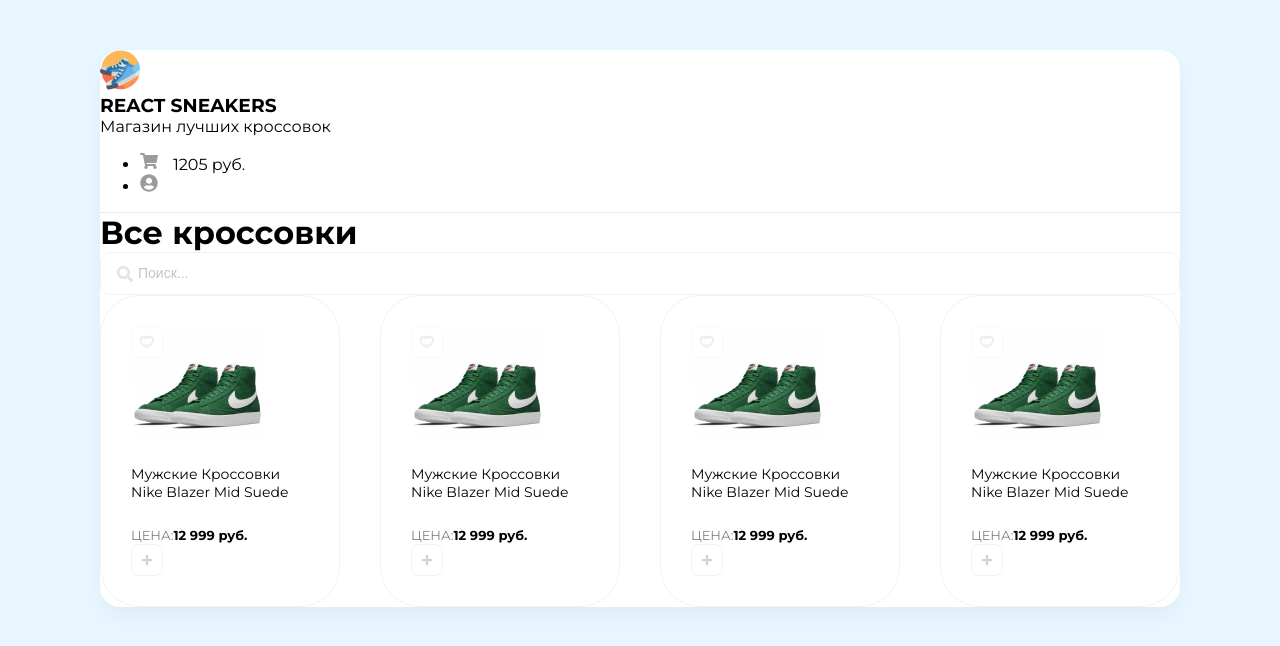
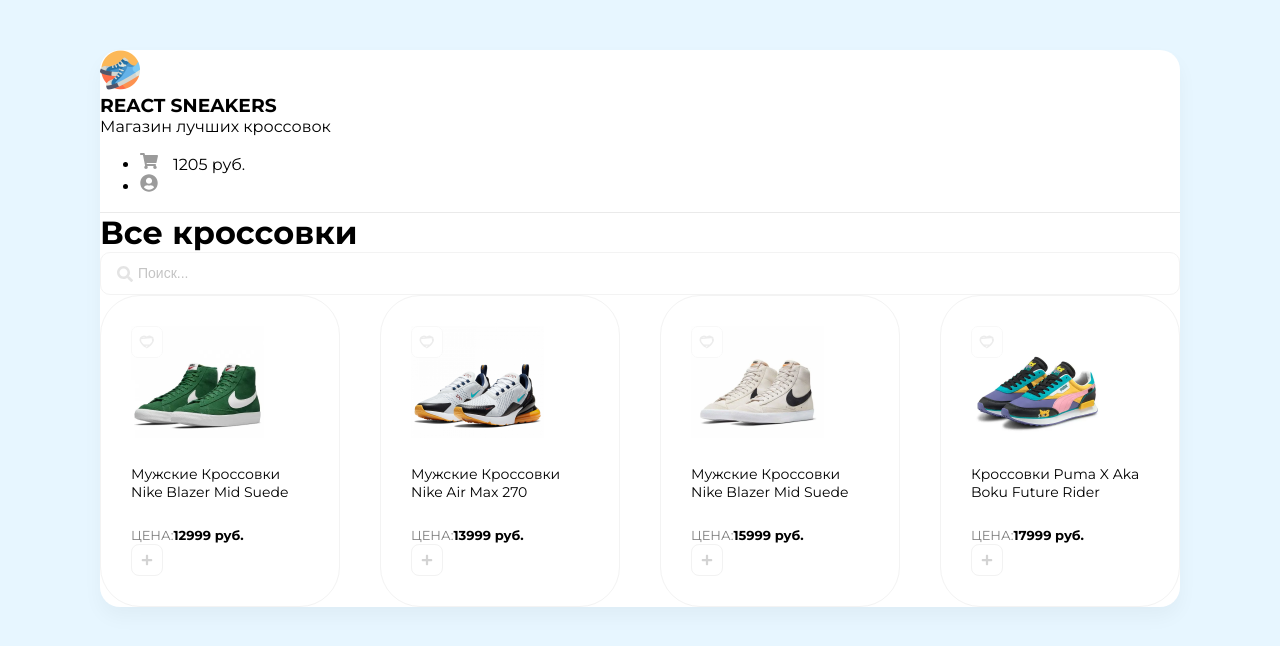
Before and after one commit to ELegek/sneakers-react, a React (Create React App) app: page / in a window 1280 px wide. Shown: the top 646 px of the page. Built offline with nearby package versions, Linux system fonts and the light colour scheme.

Commit message:
create css module

```diff
--- a/src/App.js
+++ b/src/App.js
@@ -3,6 +3,33 @@
 import Card from './components/Card';
 import Drawer from './components/Drawer';
 import Header from './components/Header';
+
+const arr = [
+	{
+		id: 1,
+		title: 'Мужские Кроссовки Nike Blazer Mid Suede',
+		price: 12999,
+		imageUrl: '/img/sneakers/sneakers-1.png',
+	},
+	{
+		id: 2,
+		title: 'Мужские Кроссовки Nike Air Max 270',
+		price: 13999,
+		imageUrl: '/img/sneakers/sneakers-2.png',
+	},
+	{
+		id: 3,
+		title: 'Мужские Кроссовки Nike Blazer Mid Suede',
+		price: 15999,
+		imageUrl: '/img/sneakers/sneakers-3.png',
+	},
+	{
+		id: 4,
+		title: 'Кроссовки Puma X Aka Boku Future Rider',
+		price: 17999,
+		imageUrl: '/img/sneakers/sneakers-4.png',
+	},
+];
 
 function App() {
 	return (
@@ -20,10 +47,9 @@
 				</div>
 
 				<div className='content-wrapper'>
-					<Card />
-					<Card />
-					<Card />
-					<Card />
+					{arr.map((obj) => (
+						<Card key={obj.id} title={obj.title} price={obj.price} imageUrl={obj.imageUrl} />
+					))}
 				</div>
 			</div>
 		</div>
--- /dev/null
+++ b/src/components/Card/Card.module.scss
@@ -0,0 +1,36 @@
+.card {
+	border: 1px solid #f3f3f3;
+	padding: 30px;
+	max-width: 220px;
+	border-radius: 40px;
+	position: relative;
+	transition: all 0.1s ease 0s;
+
+	@media (any-hover: hover) {
+		&:hover {
+			box-shadow: 0px 20px 30px rgba(0, 0, 0, 0.07);
+			transform: translate(0px, -5px);
+		}
+	}
+
+	.favorite {
+		position: absolute;
+		cursor: pointer;
+	}
+
+	h5 {
+		font-weight: 400;
+		font-size: 14px;
+	}
+	p {
+		margin: 0;
+	}
+	span {
+		font-size: 13px;
+		opacity: 0.5;
+		text-transform: uppercase;
+	}
+	b {
+		font-size: 13px;
+	}
+}
--- a/src/components/Card.js
+++ b/src/components/Card/index.js
@@ -1,18 +1,19 @@
 import React from 'react';
 import { FaPlus } from 'react-icons/fa';
+import styles from './Card.module.scss';
 
-function Card() {
+function Card(props) {
 	return (
-		<div className='card'>
-			<div className='favorite'>
+		<div className={styles.card}>
+			<div className={styles.favorite}>
 				<img src='/img/heart-unliked.svg' alt='Unliked' />
 			</div>
-			<img width={133} height={112} src='/img/sneakers/sneakers-1.png' alt='Sneakers' />
-			<h5>Мужские Кроссовки Nike Blazer Mid Suede</h5>
+			<img width={133} height={112} src={props.imageUrl} alt='Sneakers' />
+			<h5>{props.title}</h5>
 			<div className='d-flex justify-between align-center'>
 				<div className='d-flex flex-column '>
 					<span>Цена:</span>
-					<b>12 999 руб.</b>
+					<b>{props.price} руб.</b>
 				</div>
 				<button className='button'>
 					<FaPlus className='btnPlus' />
--- /dev/null
+++ b/src/components/Drawer/Drawer.module.scss
@@ -0,0 +1,150 @@
+.overlay {
+	position: absolute;
+	left: 0;
+	right: 0;
+	top: 0;
+	bottom: 0;
+	width: 100%;
+	height: 100%;
+	background-color: rgba(0, 0, 0, 0.5);
+	z-index: 10;
+	display: none;
+}
+.drawer {
+	position: absolute;
+	width: 420px;
+	height: 100%;
+	top: 0px;
+	right: 0;
+	z-index: 20;
+	padding: 20px;
+	display: flex;
+	flex-direction: column;
+	h2 {
+		margin: 0;
+	}
+
+	background: #ffffff;
+	box-shadow: -10px 4px 24px rgba(0, 0, 0, 0.1);
+}
+
+.drawerHeader {
+	margin-bottom: 20px;
+	display: flex;
+	align-items: center;
+	justify-content: space-between;
+}
+
+.items {
+	flex: 1;
+	overflow: auto;
+	margin-bottom: 40px;
+}
+
+.cartItem {
+	display: flex;
+	align-items: center;
+	justify-content: space-between;
+	gap: 20px;
+	background: #ffffff;
+	border: 1px solid #f3f3f3;
+	border-radius: 20px;
+	padding: 20px;
+
+	&:not(:last-child) {
+		margin-bottom: 20px;
+	}
+
+	img {
+		max-width: 70px;
+		display: block;
+	}
+
+	p {
+		font-size: 14px;
+		margin: 0;
+	}
+
+	b {
+		font-size: 14px;
+	}
+}
+
+.btnRemove {
+	display: flex;
+	align-items: center;
+	justify-content: center;
+	width: 32px;
+	height: 28px;
+	border: 1px solid #dbdbdb;
+	border-radius: 8px;
+	background-color: #fff;
+	cursor: pointer;
+	transition: all 0.3s ease 0s;
+	.remove-icon {
+		font-size: 14px;
+		color: #dbdbdb;
+	}
+
+	@media (any-hover: hover) {
+		&:hover {
+			opacity: 0.5;
+		}
+	}
+}
+
+.greenBtn {
+	display: flex;
+	align-items: center;
+	justify-content: center;
+	gap: 10px;
+	cursor: pointer;
+	background: #9dd558;
+	border-radius: 18px;
+	text-align: center;
+	width: 100%;
+	padding: 18px 0px;
+	font-size: 16px;
+	color: #fff;
+	border: none;
+	transition: all 0.2s ease 0s;
+
+	@media (any-hover: hover) {
+		&:hover {
+			background: lighten(#9dd558, 5%);
+
+			.arrowRight-icon {
+				transform: translate(10px, 0px);
+			}
+		}
+	}
+
+	&:active {
+		background: darken(#9dd558, 5%);
+	}
+
+	.arrowRight-icon {
+		transition: all 0.2s ease-in-out 0s;
+	}
+}
+
+.cartTotalBlock {
+	li {
+		display: flex;
+		align-items: flex-end;
+		margin-bottom: 20px;
+	}
+}
+
+.cartBotom {
+	display: flex;
+	gap: 7px;
+
+	div {
+		flex: 1;
+		height: 1px;
+		border-bottom: 1px dashed #dfdfdf;
+		position: relative;
+		top: -4px;
+	}
+}
--- a/src/components/Drawer.js
+++ b/src/components/Drawer/index.js
@@ -1,19 +1,20 @@
 import React from 'react';
 import { FaTimes, FaArrowRight } from 'react-icons/fa';
+import styles from './Drawer.module.scss';
 
 function Drawer() {
 	return (
-		<div className='overlay'>
-			<div className='drawer'>
-				<div className='drawerHeader'>
+		<div className={styles.overlay}>
+			<div className={styles.drawer}>
+				<div className={styles.drawerHeader}>
 					<h2>Корзина</h2>
-					<button className='btn-remove'>
+					<button className={styles.btnRemove}>
 						<FaTimes className='remove-icon' />
 					</button>
 				</div>
 
-				<div className='items'>
-					<div className='cartItem'>
+				<div className={styles.items}>
+					<div className={styles.cartItem}>
 						<div>
 							<img src='/img/sneakers/sneakers-1.png' alt='' />
 						</div>
@@ -22,25 +23,25 @@
 							<p>Мужские Кроссовки Nike Air Max 270</p>
 							<b>12 999 руб.</b>
 						</div>
-						<button className='btn-remove'>
+						<button className={styles.btnRemove}>
 							<FaTimes className='remove-icon' />
 						</button>
 					</div>
 				</div>
-				<div className='cartTotalBlock'>
+				<div className={styles.cartTotalBlock}>
 					<ul>
-						<li className='cart-item'>
+						<li className={styles.cartBotom}>
 							<span>Итого</span>
 							<div></div>
 							<b>21 498 руб.</b>
 						</li>
-						<li className='cart-item'>
+						<li className={styles.cartBotom}>
 							<span>Налог 5%: </span>
 							<div></div>
 							<b>1074 руб.</b>
 						</li>
 					</ul>
-					<button className='greenBtn'>
+					<button className={styles.greenBtn}>
 						Оформить заказ <FaArrowRight className='arrowRight-icon' />
 					</button>
 				</div>
--- /dev/null
+++ b/src/components/Header/Header.module.scss
@@ -0,0 +1,7 @@
+header {
+	border-bottom: 1px solid #eaeaea;
+	h3,
+	p {
+		margin: 0;
+	}
+}
--- a/src/components/Header.js
+++ b/src/components/Header/index.js
@@ -1,5 +1,6 @@
 import React from 'react';
 import { FaShoppingCart, FaUserCircle } from 'react-icons/fa';
+import style from './Header.module.scss';
 
 function Header() {
 	return (
--- a/src/index.scss
+++ b/src/index.scss
@@ -21,54 +21,9 @@
 	margin: 0px 15px 0px 0px;
 }
 
-header {
-	border-bottom: 1px solid #eaeaea;
-	h3,
-	p {
-		margin: 0;
-	}
-}
-
 .content {
 	h1 {
 		margin: 0;
-	}
-}
-
-.card {
-	border: 1px solid #f3f3f3;
-	padding: 30px;
-	max-width: 220px;
-	border-radius: 40px;
-	position: relative;
-	transition: all 0.1s ease 0s;
-
-	@media (any-hover: hover) {
-		&:hover {
-			box-shadow: 0px 20px 30px rgba(0, 0, 0, 0.07);
-			transform: translate(0px, -5px);
-		}
-	}
-
-	.favorite {
-		position: absolute;
-		cursor: pointer;
-	}
-
-	h5 {
-		font-weight: 400;
-		font-size: 14px;
-	}
-	p {
-		margin: 0;
-	}
-	span {
-		font-size: 13px;
-		opacity: 0.5;
-		text-transform: uppercase;
-	}
-	b {
-		font-size: 13px;
 	}
 }
 
@@ -123,154 +78,3 @@
 }
 
 // Корзина ------------------------------------
-
-.overlay {
-	position: absolute;
-	left: 0;
-	right: 0;
-	top: 0;
-	bottom: 0;
-	width: 100%;
-	height: 100%;
-	background-color: rgba(0, 0, 0, 0.5);
-	z-index: 10;
-	display: none;
-}
-.drawer {
-	position: absolute;
-	width: 420px;
-	height: 100%;
-	top: 0px;
-	right: 0;
-	z-index: 20;
-	padding: 20px;
-	display: flex;
-	flex-direction: column;
-	h2 {
-		margin: 0;
-	}
-
-	background: #ffffff;
-	box-shadow: -10px 4px 24px rgba(0, 0, 0, 0.1);
-}
-
-.drawerHeader {
-	margin-bottom: 20px;
-	display: flex;
-	align-items: center;
-	justify-content: space-between;
-}
-
-.items {
-	flex: 1;
-	overflow: auto;
-	margin-bottom: 40px;
-}
-
-.cartItem {
-	display: flex;
-	align-items: center;
-	justify-content: space-between;
-	gap: 20px;
-	background: #ffffff;
-	border: 1px solid #f3f3f3;
-	border-radius: 20px;
-	padding: 20px;
-
-	&:not(:last-child) {
-		margin-bottom: 20px;
-	}
-
-	img {
-		max-width: 70px;
-		display: block;
-	}
-
-	p {
-		font-size: 14px;
-		margin: 0;
-	}
-
-	b {
-		font-size: 14px;
-	}
-}
-
-.btn-remove {
-	display: flex;
-	align-items: center;
-	justify-content: center;
-	width: 32px;
-	height: 28px;
-	border: 1px solid #dbdbdb;
-	border-radius: 8px;
-	background-color: #fff;
-	cursor: pointer;
-	transition: all 0.3s ease 0s;
-	.remove-icon {
-		font-size: 14px;
-		color: #dbdbdb;
-	}
-
-	@media (any-hover: hover) {
-		&:hover {
-			opacity: 0.5;
-		}
-	}
-}
-
-.greenBtn {
-	display: flex;
-	align-items: center;
-	justify-content: center;
-	gap: 10px;
-	cursor: pointer;
-	background: #9dd558;
-	border-radius: 18px;
-	text-align: center;
-	width: 100%;
-	padding: 18px 0px;
-	font-size: 16px;
-	color: #fff;
-	border: none;
-	transition: all 0.2s ease 0s;
-
-	@media (any-hover: hover) {
-		&:hover {
-			background: lighten(#9dd558, 5%);
-
-			.arrowRight-icon {
-				transform: translate(10px, 0px);
-			}
-		}
-	}
-
-	&:active {
-		background: darken(#9dd558, 5%);
-	}
-
-	.arrowRight-icon {
-		transition: all 0.2s ease-in-out 0s;
-	}
-}
-
-.cartTotalBlock {
-	li {
-		display: flex;
-		align-items: flex-end;
-		margin-bottom: 20px;
-	}
-}
-
-.cart-item {
-	display: flex;
-	gap: 7px;
-
-	div {
-		flex: 1;
-		height: 1px;
-		border-bottom: 1px dashed #dfdfdf;
-		position: relative;
-		top: -4px;
-	}
-}
```
